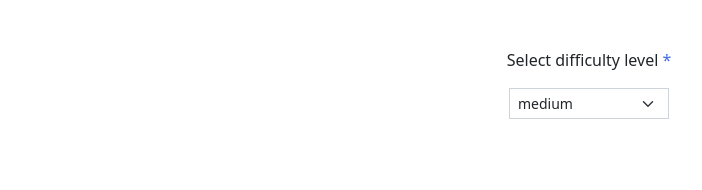
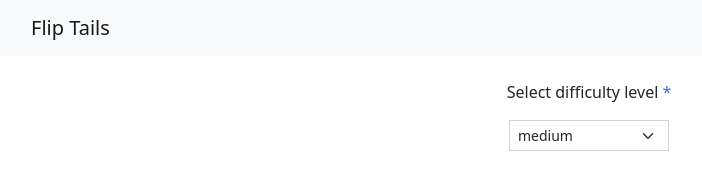
Before and after one commit to mstranger/flipping-tiles, a website built with webpack: page public/index.html in a window 1280 px wide. Shown: the whole page, without its empty margins (51-753 px from the left). Built offline with nearby package versions, Linux system fonts and the light colour scheme; what @hotwired/stimulus, @hotwired/stimulus-webpack-helpers would draw is missing.

Commit message:
Add navbar

```diff
--- a/public/index.html
+++ b/public/index.html
@@ -8,8 +8,15 @@
   </head>
 
   <body>
+    <nav class="navbar navbar-light bg-light">
+      <div class="container">
+        <a href="#" class="navbar-brand">Flip Tails</a>
+      </div>
+    </nav>
+
+    <!-- game -->
     <div class="container" data-controller="game">
-      <div class="text-center mt-5">
+      <div class="text-center mt-4">
         <div>
           <label for="diff-level">Select difficulty level
             <span class="info-note" data-game-target="info">&ast;</span>
```
